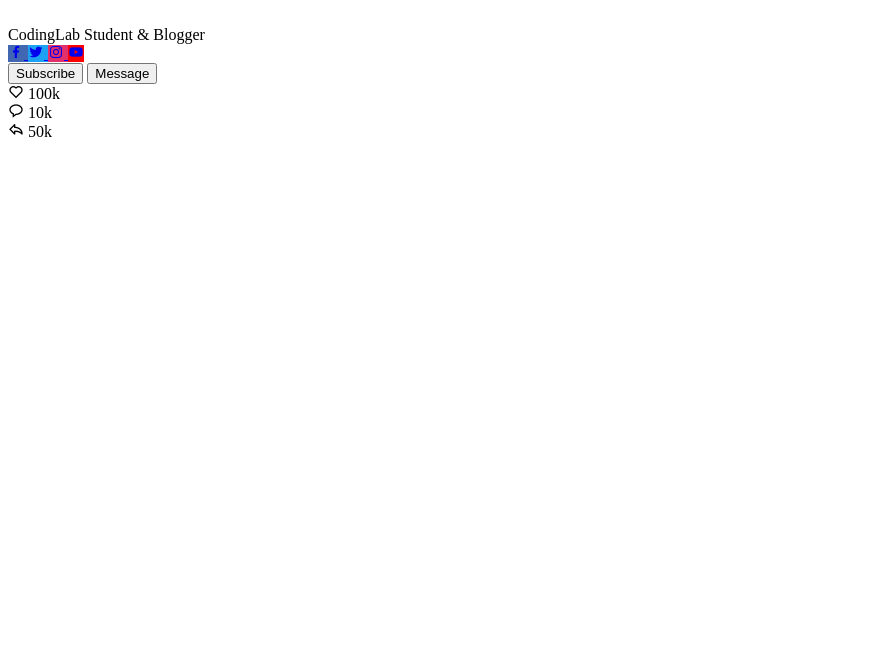
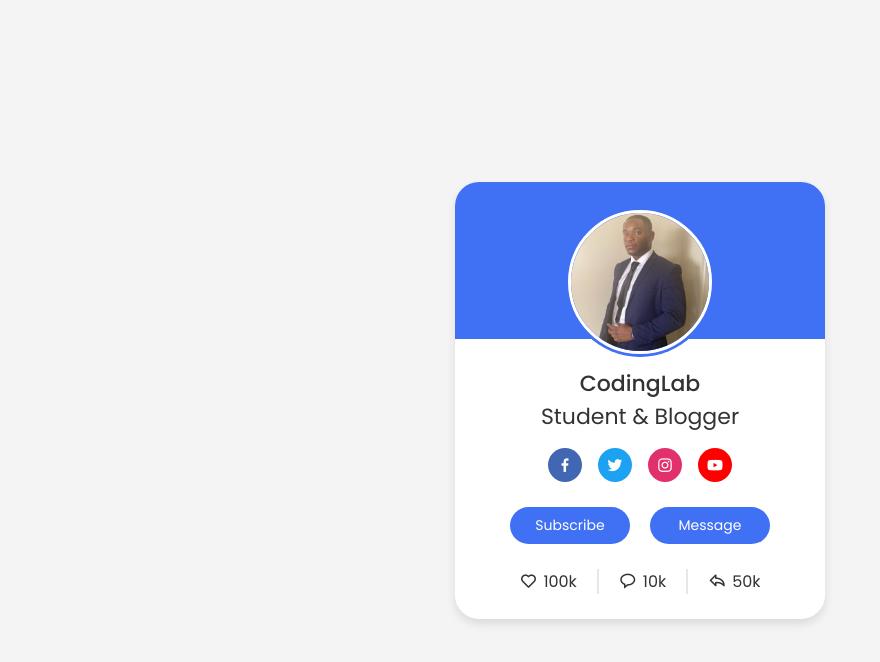
Before and after one commit to DMKALALA/Profile-Card-UI-Design, a plain HTML site: page index.html in a window 1280 px wide. Shown: the whole page, without its empty margins (0-880 px from the left). Drawn offline with nearby package versions, Linux system fonts and the light colour scheme; the site is published under a folder, as on GitHub Pages, so addresses that start at the root find nothing.

Commit message:
Update index.html

```diff
--- a/index.html
+++ b/index.html
@@ -6,7 +6,7 @@
     <meta name="viewport" content="width=device-width, initial-scale=1.0">
     <title>Profile Card UI Design</title>
     <!--css-->
-    <link rel="stylesheet" href="/style/style.css">
+    <link rel="stylesheet" href="style/style.css">
 
     <!--Boxicons css-->
     <link
@@ -17,7 +17,7 @@
 <body>
     <div class="profile-card">
         <div class="image">
-            <img src="/images/Denis.jpeg" alt="" class="profile-img">
+            <img src="images/Denis.jpeg" alt="" class="profile-img">
         </div>
         <div class="text-data">
             <span class="name">CodingLab</span>
```
